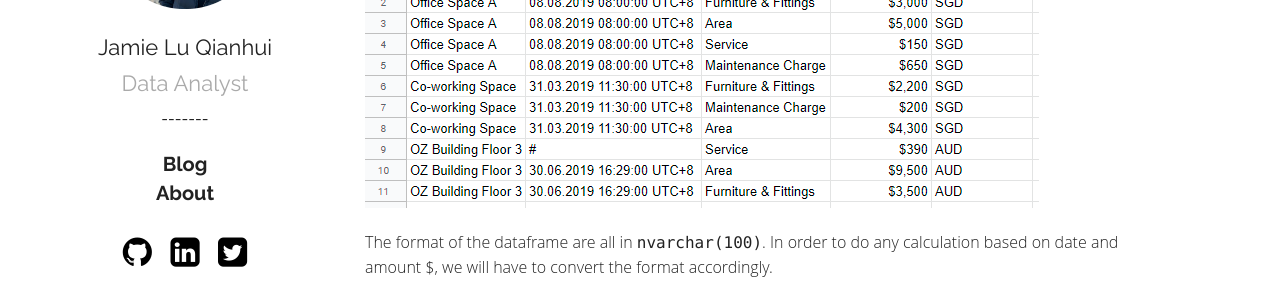
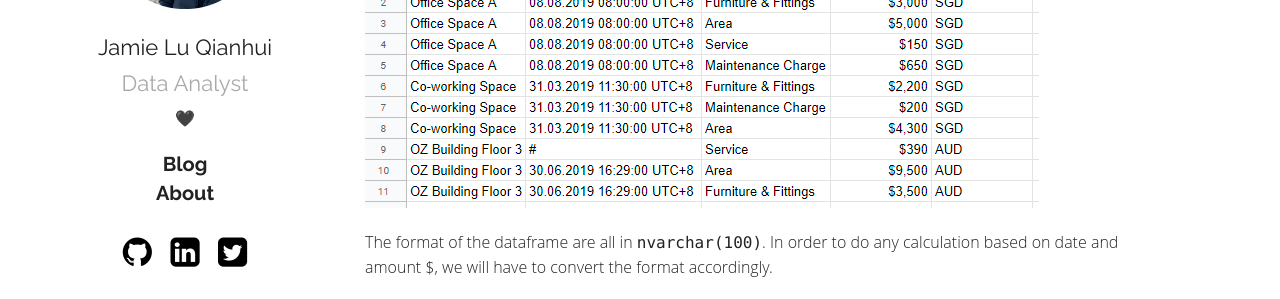
Before and after one commit to jamieqianhui/jamieqianhui.github.io, a Jekyll site: the page built from _posts/2019-06-05-Data-Wrangling-using-tSQL.markdown, in a window 1280 px wide. Shown: the part 306-605 px from the top of the page. Built offline with Jekyll 4.4.1, drawn with Linux system fonts in a browser that asks for light colours.

Commit message:
Update default.html

```diff
--- a/_layouts/default.html
+++ b/_layouts/default.html
@@ -13,7 +13,7 @@
 			</a>
 			<a style = "text-decoration:none" href="https://jamieqianhui.github.io"> <h2>{{ site.plainwhite.name }}</h2></a>
 			<a class="tagline">{{ site.plainwhite.tagline }}</a>
-			<p> ------- </p>
+			<p> 🖤 </p>
 			<a style = "text-decoration:none" href=" https://jamieqianhui.github.io"><h3><b>Blog</b></h3>
 			<a style = "text-decoration:none" href=" https://jamieqianhui.github.io/about"><h3><b>About</b></h3></a>
 			<p>
```
